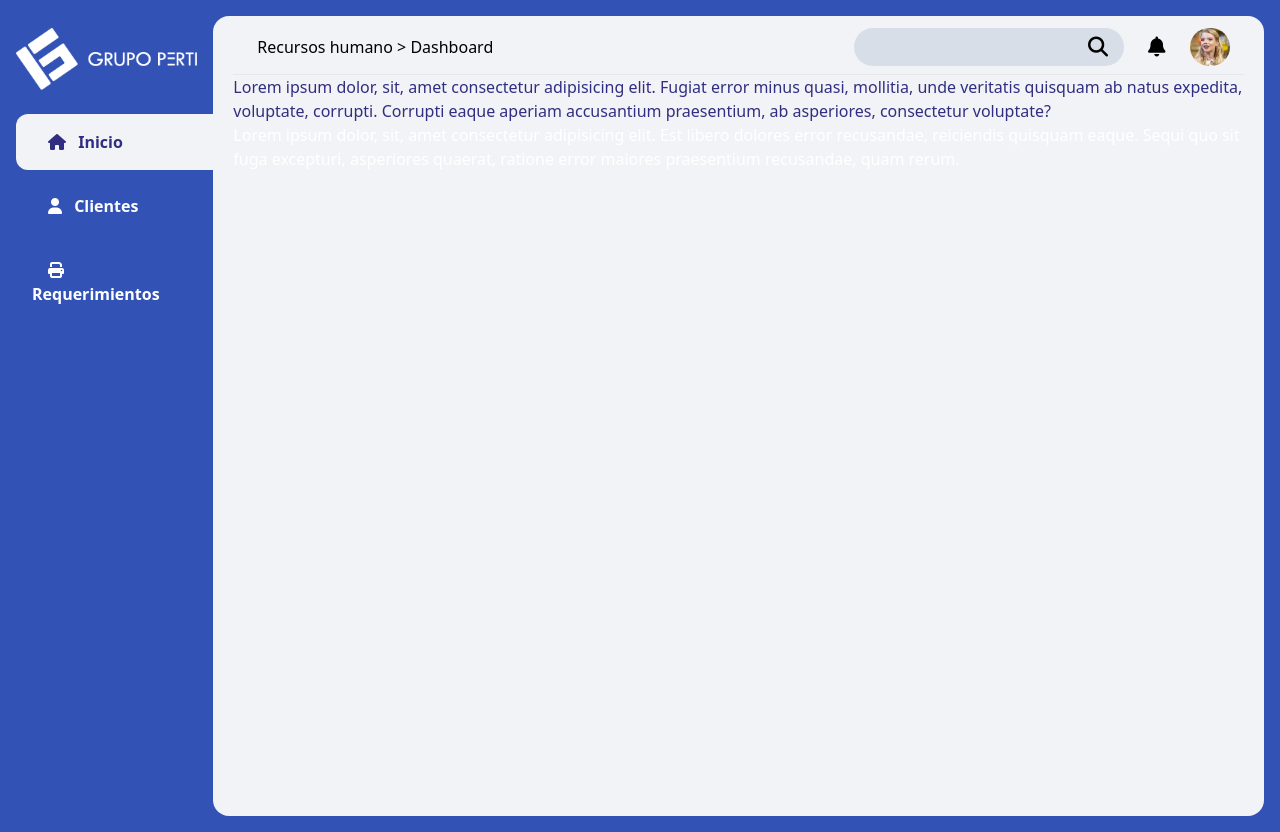
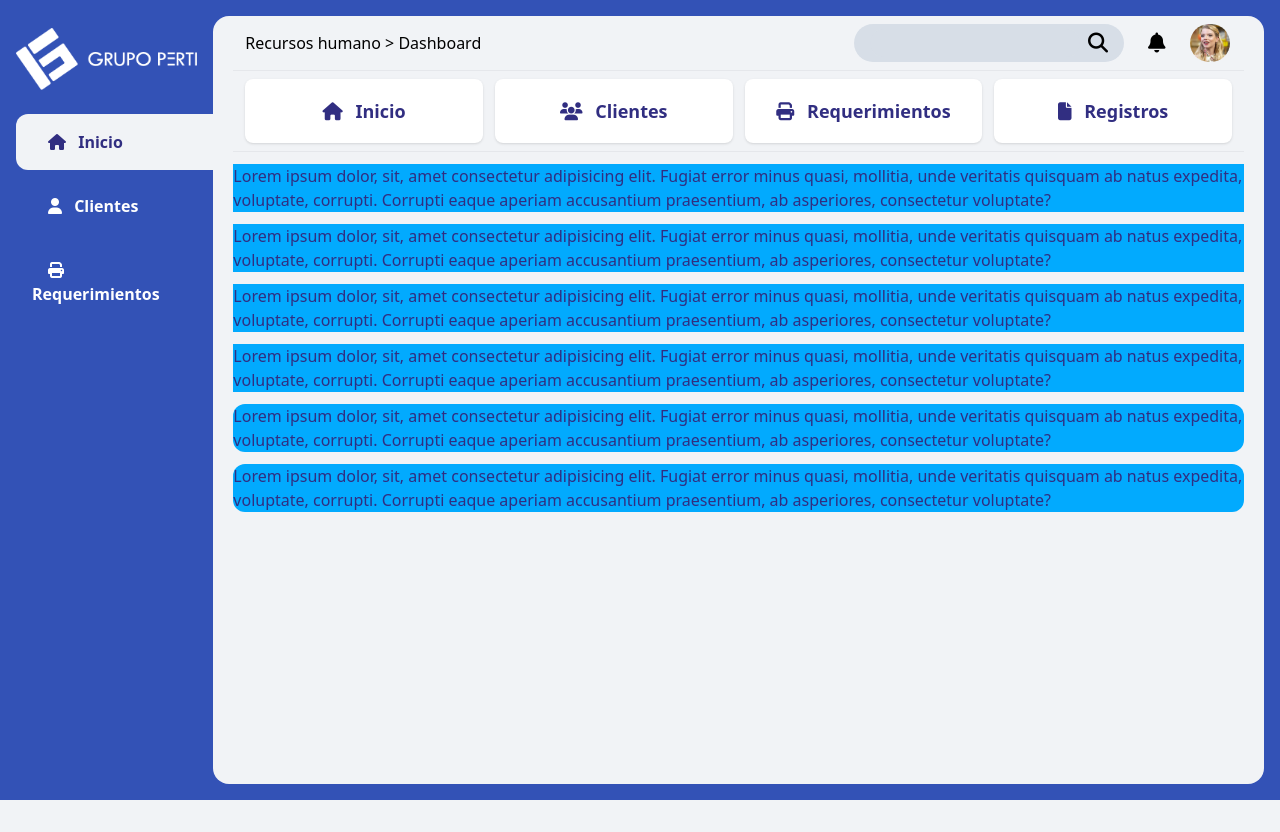
Before and after one commit to nicedev90/nicedev90.pro, a PHP site: page /sidebar.html in a window 1280 px wide. After the commit the page ends 800 px from the top, so only its background shows below. Run offline with PHP 8.4, Linux system fonts and the light colour scheme; some libraries are stand-ins or nearby versions.

Commit message:
update view dashboard

```diff
--- a/css/main.css
+++ b/css/main.css
@@ -557,12 +561,48 @@ video {
   left: 0px;
 }
 
+.left-4 {
+  left: 1rem;
+}
+
+.right-4 {
+  right: 1rem;
+}
+
+.right-0 {
+  right: 0px;
+}
+
+.top-5 {
+  top: 1.25rem;
+}
+
+.top-24 {
+  top: 6rem;
+}
+
+.top-16 {
+  top: 4rem;
+}
+
+.top-12 {
+  top: 3rem;
+}
+
+.top-14 {
+  top: 3.5rem;
+}
+
+.top-10 {
+  top: 2.5rem;
+}
+
 .m-6 {
   margin: 1.5rem;
 }
 
-.m-4 {
-  margin: 1rem;
+.m-2 {
+  margin: 0.5rem;
 }
 
 .mx-auto {
@@ -583,24 +628,32 @@ video {
   margin-top: auto;
 }
 
-.ml-0 {
-  margin-left: 0px;
+.ml-4 {
+  margin-left: 1rem;
+}
+
+.mt-3 {
+  margin-top: 0.75rem;
+}
+
+.mr-5 {
+  margin-right: 1.25rem;
+}
+
+.mr-2 {
+  margin-right: 0.5rem;
+}
+
+.mr-4 {
+  margin-right: 1rem;
 }
 
 .mr-0 {
   margin-right: 0px;
 }
 
-.ml-4 {
-  margin-left: 1rem;
-}
-
-.ml-2 {
-  margin-left: 0.5rem;
-}
-
-.ml-5 {
-  margin-left: 1.25rem;
+.block {
+  display: block;
 }
 
 .flex {
@@ -635,20 +688,29 @@ video {
   height: 100vh;
 }
 
+.h-16 {
+  height: 4rem;
+}
+
+.h-fit {
+  height: -moz-fit-content;
+  height: fit-content;
+}
+
+.h-auto {
+  height: auto;
+}
+
 .min-h-screen {
   min-height: 100vh;
-}
-
-.min-h-full {
-  min-height: 100%;
 }
 
 .w-full {
   width: 100%;
 }
 
-.w-1\/4 {
-  width: 25%;
+.w-1\/5 {
+  width: 20%;
 }
 
 .w-auto {
@@ -758,6 +771,10 @@ video {
   align-items: center;
 }
 
+.justify-end {
+  justify-content: flex-end;
+}
+
 .justify-center {
   justify-content: center;
 }
@@ -766,16 +783,8 @@ video {
   justify-content: space-between;
 }
 
-.justify-around {
-  justify-content: space-around;
-}
-
-.gap-2 {
-  gap: 0.5rem;
-}
-
-.gap-4 {
-  gap: 1rem;
+.gap-5 {
+  gap: 1.25rem;
 }
 
 .space-y-1 > :not([hidden]) ~ :not([hidden]) {
@@ -986,9 +939,14 @@ video {
   padding-bottom: 1rem;
 }
 
-.py-5 {
-  padding-top: 1.25rem;
-  padding-bottom: 1.25rem;
+.py-3 {
+  padding-top: 0.75rem;
+  padding-bottom: 0.75rem;
+}
+
+.px-4 {
+  padding-left: 1rem;
+  padding-right: 1rem;
 }
 
 .py-2 {
@@ -996,9 +954,14 @@ video {
   padding-bottom: 0.5rem;
 }
 
-.px-4 {
-  padding-left: 1rem;
-  padding-right: 1rem;
+.px-3 {
+  padding-left: 0.75rem;
+  padding-right: 0.75rem;
+}
+
+.px-1 {
+  padding-left: 0.25rem;
+  padding-right: 0.25rem;
 }
 
 .py-1 {
@@ -1006,41 +969,8 @@ video {
   padding-bottom: 0.25rem;
 }
 
-.py-3 {
-  padding-top: 0.75rem;
-  padding-bottom: 0.75rem;
-}
-
-.px-6 {
-  padding-left: 1.5rem;
-  padding-right: 1.5rem;
-}
-
-.px-10 {
-  padding-left: 2.5rem;
-  padding-right: 2.5rem;
-}
-
-.px-1 {
-  padding-left: 0.25rem;
-  padding-right: 0.25rem;
-}
-
-.px-5 {
-  padding-left: 1.25rem;
-  padding-right: 1.25rem;
-}
-
 .pt-2 {
   padding-top: 0.5rem;
-}
-
-.pb-2 {
-  padding-bottom: 0.5rem;
-}
-
-.pl-5 {
-  padding-left: 1.25rem;
 }
 
 .pr-5 {
@@ -1090,9 +1020,16 @@ video {
   color: hsl(200 99.2% 38.2% / var(--tw-text-opacity));
 }
 
-.text-primary {
-  --tw-text-opacity: 1;
-  color: hsl(226 56.2% 45.7% / var(--tw-text-opacity));
+.shadow {
+  --tw-shadow: 0 1px 3px 0 rgb(0 0 0 / 0.1), 0 1px 2px -1px rgb(0 0 0 / 0.1);
+  --tw-shadow-colored: 0 1px 3px 0 var(--tw-shadow-color), 0 1px 2px -1px var(--tw-shadow-color);
+  box-shadow: var(--tw-ring-offset-shadow, 0 0 #0000), var(--tw-ring-shadow, 0 0 #0000), var(--tw-shadow);
+}
+
+.shadow-lg {
+  --tw-shadow: 0 10px 15px -3px rgb(0 0 0 / 0.1), 0 4px 6px -4px rgb(0 0 0 / 0.1);
+  --tw-shadow-colored: 0 10px 15px -3px var(--tw-shadow-color), 0 4px 6px -4px var(--tw-shadow-color);
+  box-shadow: var(--tw-ring-offset-shadow, 0 0 #0000), var(--tw-ring-shadow, 0 0 #0000), var(--tw-shadow);
 }
 
 .outline-none {
@@ -1204,34 +1184,88 @@ body {
   outline-offset: 2px;
 }
 
+@media (min-width: 480px) {
+  .sm\:w-auto {
+    width: auto;
+  }
+
+  .sm\:self-center {
+    align-self: center;
+  }
+}
+
 @media (min-width: 768px) {
+  .md\:m-4 {
+    margin: 1rem;
+  }
+
+  .md\:ml-0 {
+    margin-left: 0px;
+  }
+
+  .md\:ml-5 {
+    margin-left: 1.25rem;
+  }
+
   .md\:block {
     display: block;
+  }
+
+  .md\:hidden {
+    display: none;
   }
 
   .md\:h-48 {
     height: 12rem;
   }
 
+  .md\:h-screen {
+    height: 100vh;
+  }
+
+  .md\:h-full {
+    height: 100%;
+  }
+
   .md\:w-96 {
     width: 24rem;
   }
 
-  .md\:grid-cols-2 {
-    grid-template-columns: repeat(2, minmax(0, 1fr));
+  .md\:grid-cols-4 {
+    grid-template-columns: repeat(4, minmax(0, 1fr));
+  }
+
+  .md\:justify-between {
+    justify-content: space-between;
+  }
+
+  .md\:justify-around {
+    justify-content: space-around;
+  }
+
+  .md\:gap-3 {
+    gap: 0.75rem;
+  }
+
+  .md\:p-0 {
+    padding: 0px;
+  }
+
+  .md\:px-5 {
+    padding-left: 1.25rem;
+    padding-right: 1.25rem;
+  }
+
+  .md\:px-3 {
+    padding-left: 0.75rem;
+    padding-right: 0.75rem;
   }
 
   .md\:pt-10 {
     padding-top: 2.5rem;
   }
-}
 
-@media (min-width: 976px) {
-  .lg\:grid-cols-4 {
-    grid-template-columns: repeat(4, minmax(0, 1fr));
-  }
-
-  .lg\:gap-8 {
-    gap: 2rem;
+  .md\:focus\:w-56:focus {
+    width: 14rem;
   }
 }
--- /dev/null
+++ b/js/app.js
@@ -0,0 +1,10 @@
+// menu mobile
+
+const btn = document.getElementById('menu-btn');
+const nav = document.getElementById('menu');
+
+btn.addEventListener('click', () => {
+	btn.classList.toggle('open');
+	nav.classList.toggle('flex');
+	nav.classList.toggle('hidden');
+})
--- a/sidebar.html
+++ b/sidebar.html
@@ -10,11 +10,11 @@
 <body>
 
 	<!-- dashboard wrapper -->
-	<div id="dashboard" class="flex">
+	<div id="dashboard" class="flex min-h-screen">
 		<!-- sidebar -->
-		<div id="sidebar" class="w-1/5 bg-primary">
+		<div id="sidebar" class="hidden w-1/5 bg-primary md:block">
 			<!-- menu sidebar -->
-			<div id="menu" class="">
+			<div id="sidebar-menu" class="">
 				<ul class="link-items flex flex-col py-3 space-y-2">
 
 					<li class="link-item">
@@ -45,21 +45,53 @@
 			</div>
 		</div>
 
+
 		<!-- main dashboard -->
-		<div class="flex flex-col min-h-screen w-full bg-primary">
+		<div class="flex flex-col w-full bg-primary">
 
-			<div class="bg-neutralLight rounded-2xl h-screen py-3 px-5 m-4 ml-0">
+			<!-- mobile navbar -->
+			<nav id="navbar" class="flex justify-between py-2 bg-primary md:hidden">
+
+				<!-- mobile logo -->
+				<div id="logo-mobile" class="w-1/3 px-4">
+					<img src="img/logo-bco.png" alt="">
+				</div>
+				<!-- mobile hamburger menu -->
+				<button id="menu-btn" class="block hamburger mr-4 md:hidden focus:outline-none">
+					<span class="hamburger-top bg-neutralLight"></span>
+					<span class="hamburger-middle bg-neutralLight"></span>
+					<span class="hamburger-bottom bg-neutralLight"></span>
+				</button>
+
+			</nav>
+
+			<!-- mobile hamburger menu -->
+			<div class="md:hidden">
+				<!-- colocar clase absolute para que se despliegue encima del contenido, fixed dentro del mismo div,  -->
+				<div id="menu" class="hidden absolute bg-primary flex-col items-center text-white w-72 shadow-lg top-12 right-0">
+
+					<a href="#" class="w-full text-center py-4 hover:bg-ctaLight">Dashboard</a>
+
+					<a href="#" class="w-full text-center py-4 border-t hover:bg-ctaLight">Clientes</a>
+
+					<a href="#" class="w-full text-center py-4 border-t hover:bg-ctaLight">Requerimientos</a>
+
+				</div>
+			</div>
+
+			<!-- dashboard -->
+			<div class="bg-neutralLight rounded-2xl md:px-5 m-2 md:m-4 md:ml-0 md:h-full">
 				<!-- barra de direccion, usuario y busqueda -->
-				<div id="topbar" class="flex justify-between items-center pb-2 border-b ">
+				<section id="topbar" class="flex justify-end md:justify-between items-center py-2 border-b">
 					<!-- direccion -->
-					<div class="flex w-1/2">
-						<a href="" class="px-6">Recursos humano > Dashboard </a>
+					<div class="hidden flex w-1/2 md:block">
+						<a href="" class="px-3">Recursos humano > Dashboard </a>
 					</div>
 					<!-- busqueda y usuario-->
-					<div class="flex justify-around space-x-6">
+					<div class="flex md:ml-5 md:justify-around space-x-6">
 						<!-- busqueda -->
 						<div class="flex w-auto items-center px-4 space-x-2 text-xl rounded-full bg-neutral">
-							<input type="search" class="p-1 text-sm rounded-full outline-none bg-neutral focus:w-56">
+							<input type="search" class="p-1 text-sm rounded-full outline-none bg-neutral md:focus:w-56 focus:border">
 							<button class=""><i class="fa-solid fa-search"></i></button>
 						</div>
 						<!-- usuario -->
@@ -69,14 +101,85 @@
 						</div>
 					</div>
 
+				</section>
+
+
+				<!-- section main -->
+				<section id="dashboard" class="px-1 py-2 md:px-3 border-b">
+					<div class="grid grid-cols-2 gap-5 p-3 md:p-0 md:gap-3 md:grid-cols-4">
+						<div class="flex h-16 text-dark font-bold bg-white justify-center items-center rounded-lg shadow hover:shadow-md hover:bg-cta hover:text-white">
+
+							<a href="" class="text-lg space-x-2">
+								<i class="fa-solid fa-home "></i>
+								<span>Inicio</span>
+							</a>
+
+						</div>
+
+						<div class="flex h-16 text-dark font-bold bg-white justify-center items-center rounded-lg shadow hover:shadow-md hover:bg-cta hover:text-white">
+
+							<a href="" class="text-lg space-x-2">
+								<i class="fa-solid fa-users"></i>
+								<span>Clientes</span>
+							</a>
+
+						</div>
+
+						<div class="flex h-16 text-dark font-bold bg-white justify-center items-center rounded-lg shadow hover:shadow-md hover:bg-cta hover:text-white">
+
+							<a href="" class="text-lg space-x-2">
+								<i class="fa-solid fa-print"></i>
+								<span>Requerimientos</span>
+							</a>
+
+						</div>
+
+						<div class="flex h-16 text-dark font-bold bg-white justify-center items-center rounded-lg shadow hover:shadow-md hover:bg-cta hover:text-white">
+
+							<a href="" class="text-lg space-x-2">
+								<i class="fa-solid fa-file"></i>
+								<span>Registros</span>
+							</a>
+
+						</div>
+
+					</div>
+				</section>
+
+				<!-- section stadistics -->
+				<div class="text-dark bg-cta mt-3">
+					Lorem ipsum dolor, sit, amet consectetur adipisicing elit. Fugiat error minus quasi, mollitia, unde veritatis quisquam ab natus expedita, voluptate, corrupti. Corrupti eaque aperiam accusantium praesentium, ab asperiores, consectetur voluptate?
 				</div>
 
-				<div class="text-dark">
+				<div class="text-dark bg-cta mt-3">
 					Lorem ipsum dolor, sit, amet consectetur adipisicing elit. Fugiat error minus quasi, mollitia, unde veritatis quisquam ab natus expedita, voluptate, corrupti. Corrupti eaque aperiam accusantium praesentium, ab asperiores, consectetur voluptate?
 				</div>
-				<div class="text-white">
-					Lorem ipsum dolor, sit, amet consectetur adipisicing elit. Est libero dolores error recusandae, reiciendis quisquam eaque. Sequi quo sit fuga excepturi, asperiores quaerat, ratione error maiores praesentium recusandae, quam rerum.
+
+				<div class="text-dark bg-cta mt-3">
+					Lorem ipsum dolor, sit, amet consectetur adipisicing elit. Fugiat error minus quasi, mollitia, unde veritatis quisquam ab natus expedita, voluptate, corrupti. Corrupti eaque aperiam accusantium praesentium, ab asperiores, consectetur voluptate?
 				</div>
+
+				<div class="text-dark bg-cta mt-3">
+					Lorem ipsum dolor, sit, amet consectetur adipisicing elit. Fugiat error minus quasi, mollitia, unde veritatis quisquam ab natus expedita, voluptate, corrupti. Corrupti eaque aperiam accusantium praesentium, ab asperiores, consectetur voluptate?
+				</div>
+
+
+
+
+				<div class="text-dark bg-cta mt-3 rounded-xl">
+					Lorem ipsum dolor, sit, amet consectetur adipisicing elit. Fugiat error minus quasi, mollitia, unde veritatis quisquam ab natus expedita, voluptate, corrupti. Corrupti eaque aperiam accusantium praesentium, ab asperiores, consectetur voluptate?
+				</div>
+
+
+
+
+				<div class="text-dark bg-cta mt-3 rounded-xl">
+					Lorem ipsum dolor, sit, amet consectetur adipisicing elit. Fugiat error minus quasi, mollitia, unde veritatis quisquam ab natus expedita, voluptate, corrupti. Corrupti eaque aperiam accusantium praesentium, ab asperiores, consectetur voluptate?
+				</div>
+
+
+
+
 			</div>
 
 			<!-- footer -->
@@ -89,6 +192,6 @@
 
 	</div>
 
-	<script src="js/main.js"></script>
+	<script src="js/app.js"></script>
 </body>
 </html>
```
Also changed, not shown: other parts of css/main.css (+110 -163 lines), js/main.js (line endings or trailing spaces).
